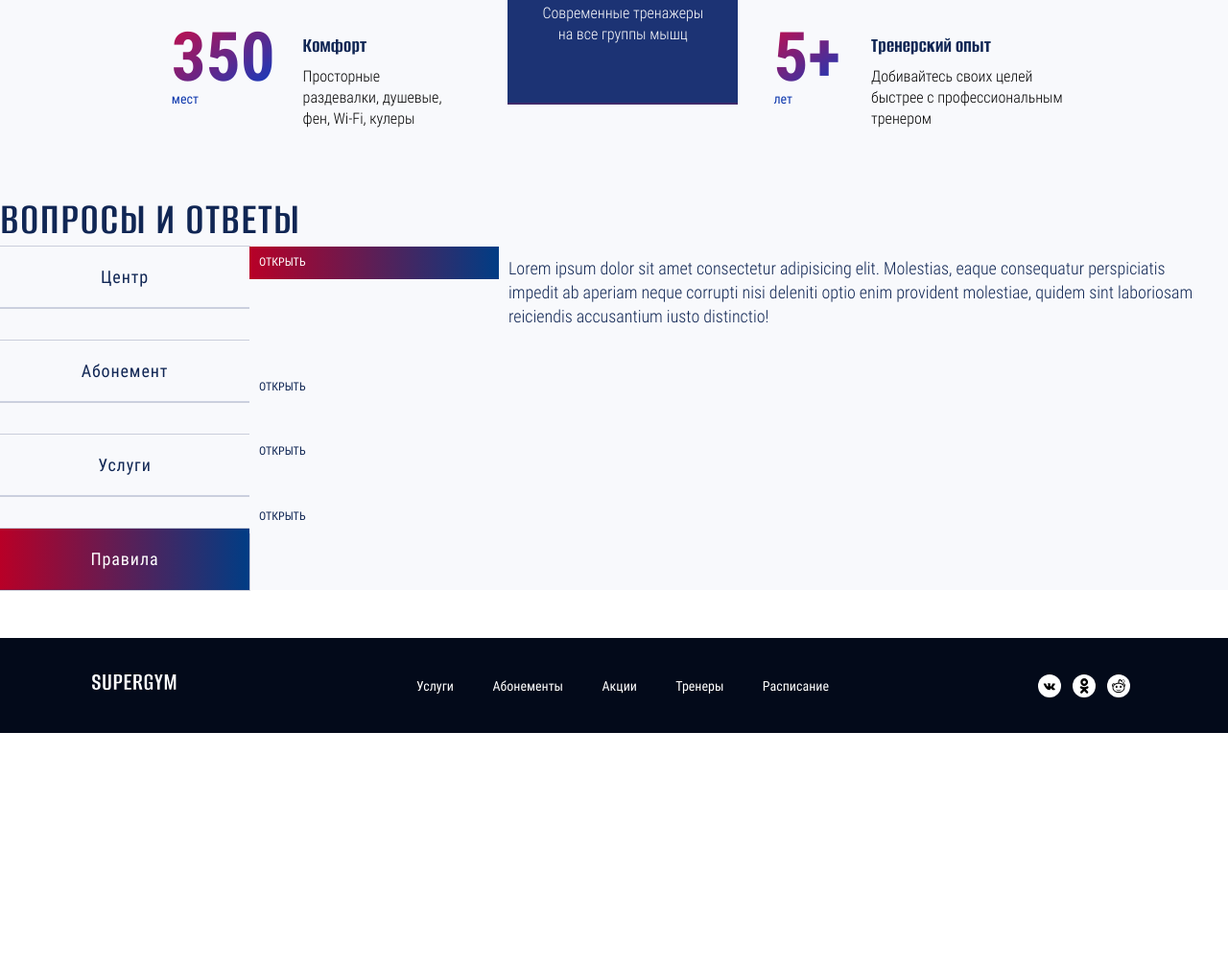
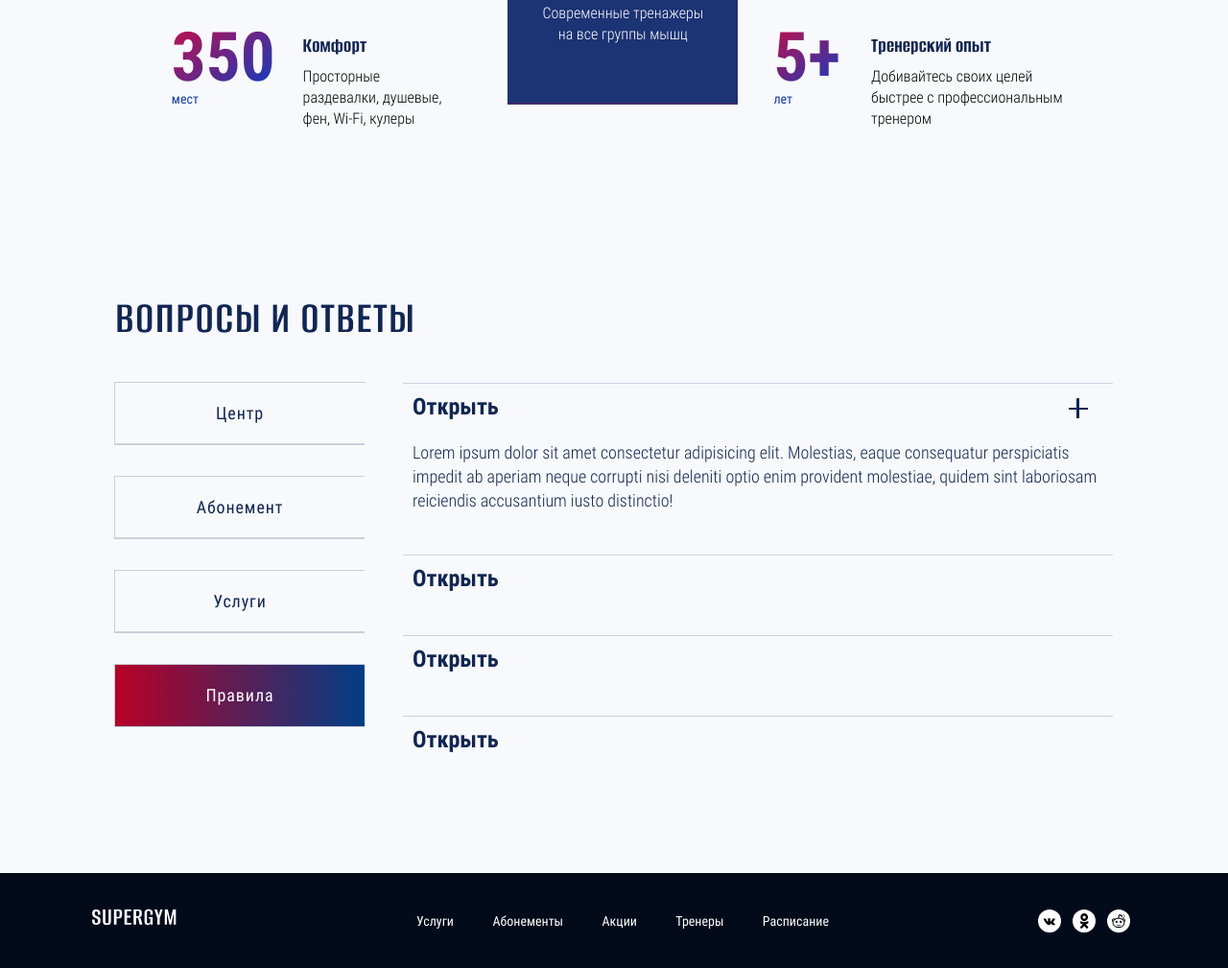
Before and after one commit to SvetlaBu/Fitness, a website: page source/index.html in a window 1280 px wide. Shown: the part 3932-4941 px from the top of the page at 96% size. Before the commit the page ends 4696 px from the top, so only its background shows below. Drawn offline with nearby package versions, Linux system fonts and the light colour scheme; files that its build step writes are made by us from their sources; files whose address does not match are found by name.

Commit message:
Настраивает десктоп аккордеона

```diff
--- a/source/index.html
+++ b/source/index.html
@@ -506,9 +506,9 @@
           </div>
         </section>
         <section class="questions" data-tabs="element">
-          <h2 class="subtitle">Вопросы и ответы</h2>
+          <h2 class="questions__title">Вопросы и ответы</h2>
           <div class="accordion accordion__parent" data-accordion="parent" data-single="data-single" data-close-inner="data-close-inner">
-            <div class="accordion__element" data-accordion="element">
+            <div class="accordion__element accordion__theme" data-accordion="element">
               <button class="accordion__button btn accordion__list" type="button" data-accordion="button">Центр</button>
               <div class="accordion__content" data-accordion="content">
                 <div class="accordion" data-accordion="parent" data-single="data-single">
@@ -547,12 +547,12 @@
                 </div>
               </div>
             </div>
-            <div class="accordion__element" data-accordion="element">
+            <div class="accordion__element accordion__theme" data-accordion="element">
               <button class="accordion__button accordion__button btn accordion__list" type="button" data-accordion="button">Абонемент</button>
               <div class="accordion__content" data-accordion="content">
                 <div class="accordion" data-accordion="parent" data-single="data-single">
                   <div class="accordion__element is-active accordion__item" data-accordion="element">
-                    <button class="accordion__button btn btn--aquamarine" type="button" data-accordion="button">Занятия с тренером входят в абонемент?</button>
+                    <button class="accordion__button btn" type="button" data-accordion="button">Занятия с тренером входят в абонемент?</button>
                     <div class="accordion__content" data-accordion="content">
                       <div class="accordion__wrapper">
                         <p>При посещении тренажерного зала вам необходимо оплатить занятия с тренером отдельно. В зале всегда присутствует дежурный тренер, которому можно задать вопрос,  получить небольшую консультацию по тренажеру или технике выполнения упражнения.</p>
@@ -560,7 +560,7 @@
                     </div>
                   </div>
                   <div class="accordion__element accordion__item" data-accordion="element">
-                    <button class="accordion__button accordion__button btn btn--aquamarine" type="button" data-accordion="button">Можно ли заморозить абонемент?</button>
+                    <button class="accordion__button accordion__button btn" type="button" data-accordion="button">Можно ли заморозить абонемент?</button>
                     <div class="accordion__content" data-accordion="content">
                       <div class="accordion__wrapper">
                         <p>Lorem ipsum dolor sit amet consectetur adipisicing elit. Molestias, eaque consequatur perspiciatis impedit ab aperiam neque corrupti nisi deleniti optio enim provident molestiae, quidem sint laboriosam reiciendis accusantium iusto distinctio!</p>
@@ -568,7 +568,7 @@
                     </div>
                   </div>
                   <div class="accordion__element accordion__item" data-accordion="element">
-                    <button class="accordion__button btn btn--aquamarine" type="button" data-accordion="button">Есть ли лимит по посещениям тренажерного зала и групповых занятий?</button>
+                    <button class="accordion__button btn" type="button" data-accordion="button">Есть ли лимит по посещениям тренажерного зала и групповых занятий?</button>
                     <div class="accordion__content" data-accordion="content">
                       <div class="accordion__wrapper">
                         <p>Lorem ipsum dolor sit amet consectetur adipisicing elit. Molestias, eaque consequatur perspiciatis impedit ab aperiam neque corrupti nisi deleniti optio enim provident molestiae, quidem sint laboriosam reiciendis accusantium iusto distinctio!</p>
@@ -576,7 +576,7 @@
                     </div>
                   </div>
                   <div class="accordion__element accordion__item" data-accordion="element">
-                    <button class="accordion__button btn btn--aquamarine" type="button" data-accordion="button">Что такое семейный доступ и доступ для друзей?</button>
+                    <button class="accordion__button btn" type="button" data-accordion="button">Что такое семейный доступ и доступ для друзей?</button>
                     <div class="accordion__content" data-accordion="content">
                       <div class="accordion__wrapper">
                         <p>Lorem ipsum dolor sit amet consectetur adipisicing elit. Molestias, eaque consequatur perspiciatis impedit ab aperiam neque corrupti nisi deleniti optio enim provident molestiae, quidem sint laboriosam reiciendis accusantium iusto distinctio!</p>
@@ -586,12 +586,12 @@
                 </div>
               </div>
             </div>
-            <div class="accordion__element" data-accordion="element">
+            <div class="accordion__element accordion__theme" data-accordion="element">
               <button class="accordion__button btn accordion__list" type="button" data-accordion="button">Услуги</button>
               <div class="accordion__content" data-accordion="content">
                 <div class="accordion" data-accordion="parent" data-single="data-single">
                   <div class="accordion__element is-active accordion__item" data-accordion="element">
-                    <button class="accordion__button btn btn--aquamarine" type="button" data-accordion="button">Предлагает ли клуб услуги
+                    <button class="accordion__button btn" type="button" data-accordion="button">Предлагает ли клуб услуги
                       по консультированию
                       по вопросам питания?</button>
                     <div class="accordion__content" data-accordion="content">
@@ -601,7 +601,7 @@
                     </div>
                   </div>
                   <div class="accordion__element accordion__item" data-accordion="element">
-                    <button class="accordion__button accordion__button btn btn--aquamarine" type="button" data-accordion="button">Проводятся ли в клубе какие-либо мероприятия или соревнования?</button>
+                    <button class="accordion__button accordion__button btn" type="button" data-accordion="button">Проводятся ли в клубе какие-либо мероприятия или соревнования?</button>
                     <div class="accordion__content" data-accordion="content">
                       <div class="accordion__wrapper">
                         <p>Lorem ipsum dolor sit amet consectetur adipisicing elit. Molestias, eaque consequatur perspiciatis impedit ab aperiam neque corrupti nisi deleniti optio enim provident molestiae, quidem sint laboriosam reiciendis accusantium iusto distinctio!</p>
@@ -609,7 +609,7 @@
                     </div>
                   </div>
                   <div class="accordion__element accordion__item" data-accordion="element">
-                    <button class="accordion__button btn btn--aquamarine" type="button" data-accordion="button">Можно ли приобрести в центре спортивное питание?</button>
+                    <button class="accordion__button btn" type="button" data-accordion="button">Можно ли приобрести в центре спортивное питание?</button>
                     <div class="accordion__content" data-accordion="content">
                       <div class="accordion__wrapper">
                         <p>Lorem ipsum dolor sit amet consectetur adipisicing elit. Molestias, eaque consequatur perspiciatis impedit ab aperiam neque corrupti nisi deleniti optio enim provident molestiae, quidem sint laboriosam reiciendis accusantium iusto distinctio!</p>
@@ -617,7 +617,7 @@
                     </div>
                   </div>
                   <div class="accordion__element accordion__item" data-accordion="element">
-                    <button class="accordion__button btn btn--aquamarine" type="button" data-accordion="button">Есть ли в центре детская комната?</button>
+                    <button class="accordion__button btn" type="button" data-accordion="button">Есть ли в центре детская комната?</button>
                     <div class="accordion__content" data-accordion="content">
                       <div class="accordion__wrapper">
                         <p>Lorem ipsum dolor sit amet consectetur adipisicing elit. Molestias, eaque consequatur perspiciatis impedit ab aperiam neque corrupti nisi deleniti optio enim provident molestiae, quidem sint laboriosam reiciendis accusantium iusto distinctio!</p>
@@ -627,36 +627,36 @@
                 </div>
               </div>
             </div>
-            <div class="accordion__element" data-accordion="element">
+            <div class="accordion__element accordion__theme" data-accordion="element">
               <button class="accordion__button btn accordion__list" type="button" data-accordion="button">Правила</button>
               <div class="accordion__content" data-accordion="content">
                 <div class="accordion" data-accordion="parent" data-single="data-single">
-                  <div class="accordion__element is-active" data-accordion="element">
-                    <button class="accordion__button btn btn--aquamarine" type="button" data-accordion="button">Открыть</button>
+                  <div class="accordion__element is-active accordion__item" data-accordion="element">
+                    <button class="accordion__button btn" type="button" data-accordion="button">Открыть</button>
                     <div class="accordion__content" data-accordion="content">
                       <div class="accordion__wrapper">
                         <p>Lorem ipsum dolor sit amet consectetur adipisicing elit. Molestias, eaque consequatur perspiciatis impedit ab aperiam neque corrupti nisi deleniti optio enim provident molestiae, quidem sint laboriosam reiciendis accusantium iusto distinctio!</p>
                       </div>
                     </div>
                   </div>
-                  <div class="accordion__element" data-accordion="element">
-                    <button class="accordion__button accordion__button btn btn--aquamarine" type="button" data-accordion="button">Открыть</button>
+                  <div class="accordion__element accordion__item" data-accordion="element">
+                    <button class="accordion__button accordion__button btn" type="button" data-accordion="button">Открыть</button>
                     <div class="accordion__content" data-accordion="content">
                       <div class="accordion__wrapper">
                         <p>Lorem ipsum dolor sit amet consectetur adipisicing elit. Molestias, eaque consequatur perspiciatis impedit ab aperiam neque corrupti nisi deleniti optio enim provident molestiae, quidem sint laboriosam reiciendis accusantium iusto distinctio!</p>
                       </div>
                     </div>
                   </div>
-                  <div class="accordion__element" data-accordion="element">
-                    <button class="accordion__button btn btn--aquamarine" type="button" data-accordion="button">Открыть</button>
+                  <div class="accordion__element accordion__item" data-accordion="element">
+                    <button class="accordion__button btn" type="button" data-accordion="button">Открыть</button>
                     <div class="accordion__content" data-accordion="content">
                       <div class="accordion__wrapper">
                         <p>Lorem ipsum dolor sit amet consectetur adipisicing elit. Molestias, eaque consequatur perspiciatis impedit ab aperiam neque corrupti nisi deleniti optio enim provident molestiae, quidem sint laboriosam reiciendis accusantium iusto distinctio!</p>
                       </div>
                     </div>
                   </div>
-                  <div class="accordion__element" data-accordion="element">
-                    <button class="accordion__button btn btn--aquamarine" type="button" data-accordion="button">Открыть</button>
+                  <div class="accordion__element accordion__item" data-accordion="element">
+                    <button class="accordion__button btn" type="button" data-accordion="button">Открыть</button>
                     <div class="accordion__content" data-accordion="content">
                       <div class="accordion__wrapper">
                         <p>Lorem ipsum dolor sit amet consectetur adipisicing elit. Molestias, eaque consequatur perspiciatis impedit ab aperiam neque corrupti nisi deleniti optio enim provident molestiae, quidem sint laboriosam reiciendis accusantium iusto distinctio!</p>
--- a/source/js/main.js
+++ b/source/js/main.js
@@ -16,7 +16,7 @@ window.addEventListener('DOMContentLoaded', () => {
 
   // Modules
   changeOffers();
-  sliderCoachers();
+  // sliderCoachers();
   initAccordions();
   // ---------------------------------
 
--- a/source/sass/blocks/accordion.scss
+++ b/source/sass/blocks/accordion.scss
@@ -21,6 +21,7 @@
     justify-content: start;
     margin-bottom: 34px;
   }
+
 
   &__element.is-active & {
     position: absolute;
@@ -75,10 +76,6 @@
   padding: 25px 25px 22px;
   border-bottom: 1px solid rgba(28, 51, 116, 0.20);
 
-  @include vp-1199 {
-    width: 56%;
-  }
-
   @include vp-767 {
     width: 83.7%;
     margin-top: 30px;
@@ -106,12 +103,9 @@
 }
 
 .accordion__item {
-  width: 100%;
   grid-template-columns: 100%;
-  grid-template-rows: 1fr max-content;
-  position: relative;
-  padding: 32px 0 25px;
   border-top: 1px solid rgba(28, 51, 116, 0.20);
+  margin-left: 40px;
 
   & > .accordion__content {
     position: relative;
@@ -129,7 +123,7 @@
   & > .accordion__button::after {
     content: "";
     position: absolute;
-    top: 20px;
+    top: 26px;
     right: 26px;
     width: 20px;
     height: 1.5px;
--- a/source/sass/blocks/questions.scss
+++ b/source/sass/blocks/questions.scss
@@ -3,4 +3,10 @@
   font-family: "Roboto Condensed", "Arial", sans-serif;
   min-width: 320px;
   width: 100%;
+  height: max-content;
+  padding: 103px 120px;
+
+  &__title {
+    margin-bottom: 39px;
+  }
 }
```
Also changed, not shown: build/css/style.css, build/css/style.min.css, build/index.html, build/js/main.min.js, 2 other files.
